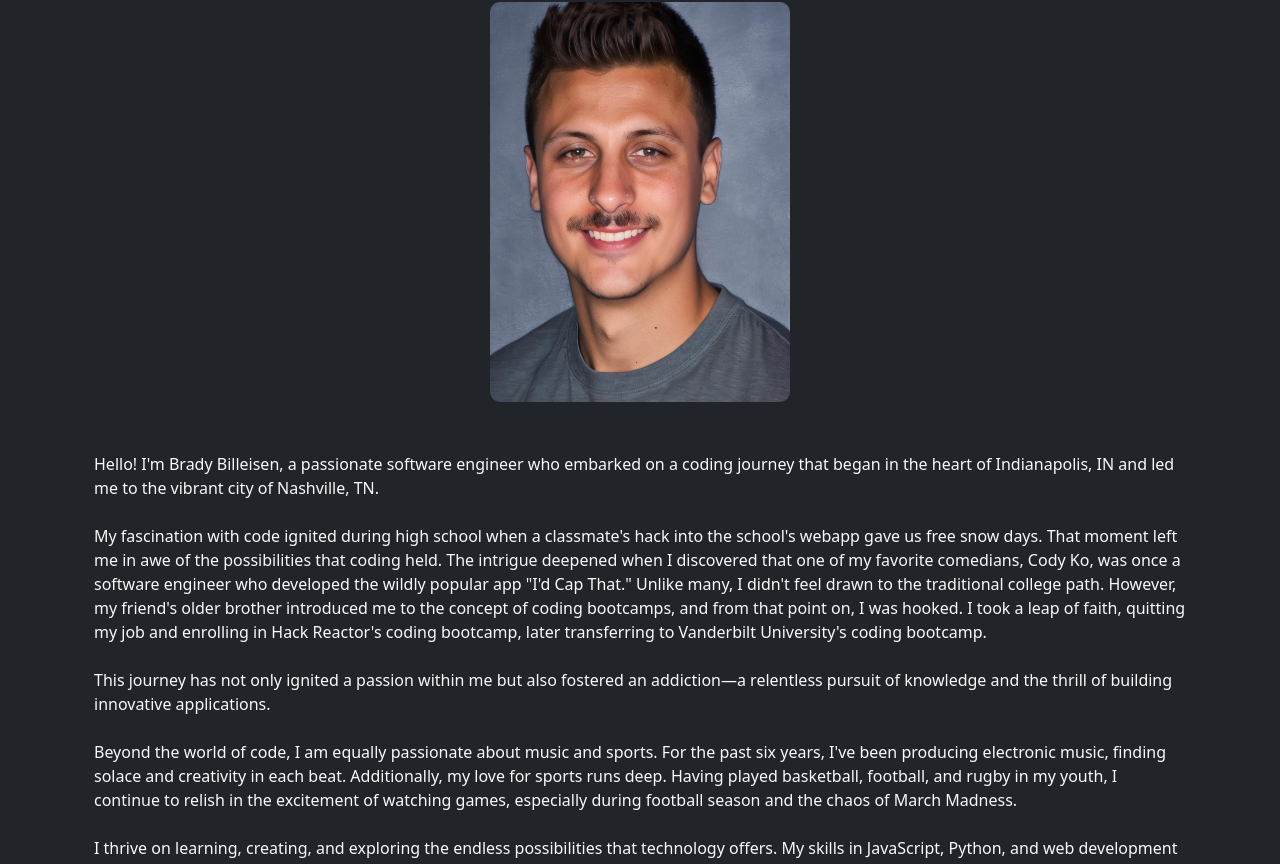
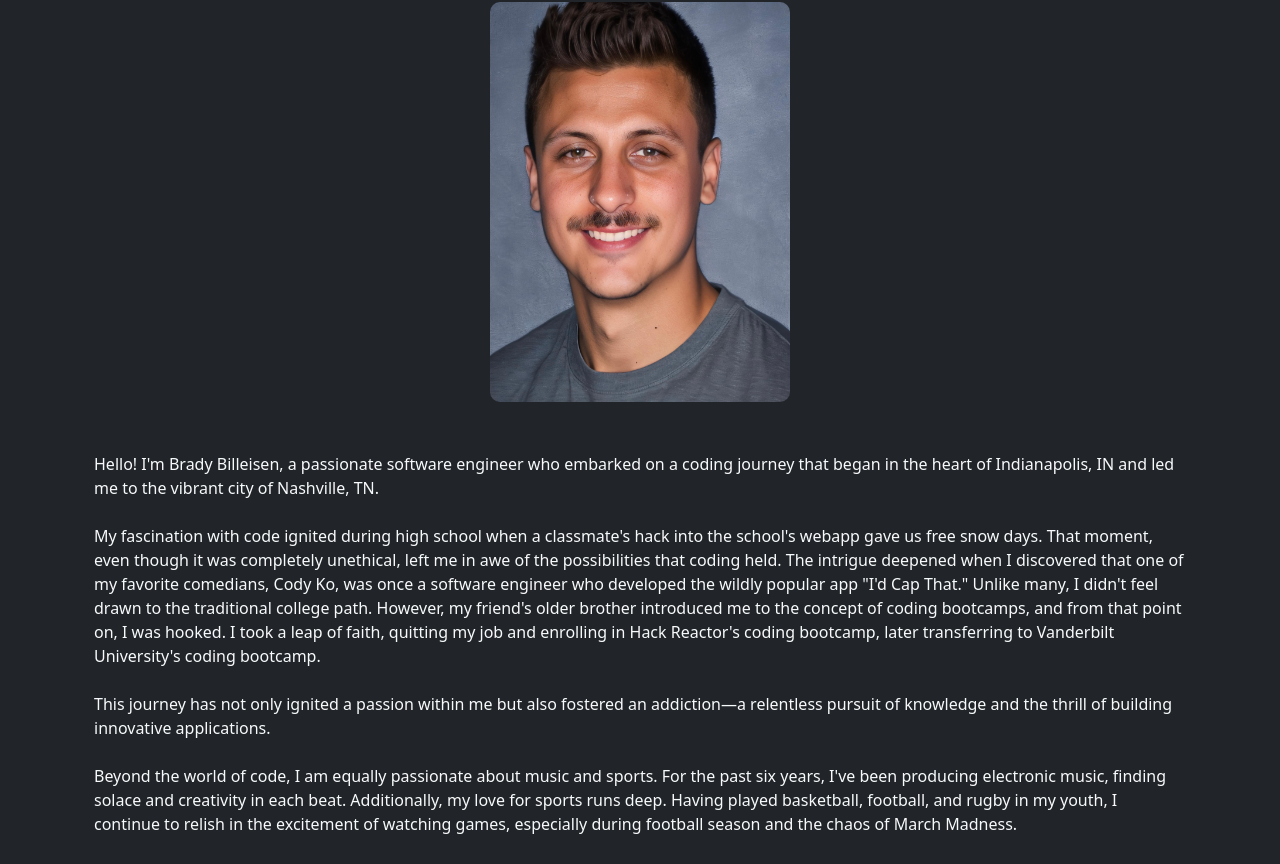
Before and after one commit to brady-billeisen/react-portfolio, a React (Vite) app: page /about in a window 1280 px wide. Shown: the part 238-1102 px from the top of the page. Built offline with nearby package versions, Linux system fonts and the light colour scheme.

Commit message:
made some small changes to the transitions, and cleaned up my code a bit

```diff
--- a/src/App.css
+++ b/src/App.css
@@ -62,14 +62,16 @@
 
 #home-captions {
   background-color: black;
-  opacity: 0.8;
+  opacity: 0.9;
   visibility: hidden;
+  border-radius: 15px;
   transition: transform 0.5s;
   transform: translateY(100%);
 }
 
 .carousel:hover #home-captions{
   visibility: visible;
+  border-radius: 15px;
   transform: translateY(0);
 }
 
@@ -158,7 +160,7 @@
 
 .fade-in {
   opacity: 0;
-  animation: fadeIn 2s ease-in-out forwards;
+  animation: fadeIn 1s ease-in-out forwards;
 }
 
 
--- a/src/pages/About.jsx
+++ b/src/pages/About.jsx
@@ -13,19 +13,36 @@ function About() {
         </Container>
         <Container className='text-light fade-in'>
           <p className='about-me mb-4'>
-          Hello! I'm Brady Billeisen, a passionate software engineer who embarked on a coding journey that began in the heart of Indianapolis, IN and led me to the vibrant city of Nashville, TN.
+          Hello! I'm Brady Billeisen, a passionate software engineer who embarked on a coding journey that began in the
+          heart of Indianapolis, IN and led me to the vibrant city of Nashville, TN.
           </p>
           <p className='about-me mb-4'>
-          My fascination with code ignited during high school when a classmate's hack into the school's webapp gave us free snow days. That moment left me in awe of the possibilities that coding held. The intrigue deepened when I discovered that one of my favorite comedians, Cody Ko, was once a software engineer who developed the wildly popular app "I'd Cap That." Unlike many, I didn't feel drawn to the traditional college path. However, my friend's older brother introduced me to the concept of coding bootcamps, and from that point on, I was hooked. I took a leap of faith, quitting my job and enrolling in Hack Reactor's coding bootcamp, later transferring to Vanderbilt University's coding bootcamp.
+          My fascination with code ignited during high school when a classmate's hack into the school's
+          webapp gave us free snow days. That moment, even though it was completely unethical,
+          left me in awe of the possibilities that coding held. The intrigue deepened when I discovered that one of my favorite comedians,
+          Cody Ko, was once a software engineer who developed the wildly popular app "I'd Cap That."
+          Unlike many, I didn't feel drawn to the traditional college path. However, my friend's older brother
+          introduced me to the concept of coding bootcamps, and from that point on, I was hooked.
+          I took a leap of faith, quitting my job and enrolling in Hack Reactor's coding bootcamp,
+          later transferring to Vanderbilt University's coding bootcamp.
           </p>
           <p className='about-me mb-4'>
-          This journey has not only ignited a passion within me but also fostered an addiction—a relentless pursuit of knowledge and the thrill of building innovative applications.
+          This journey has not only ignited a passion within me but also fostered an addiction—a relentless pursuit of knowledge
+          and the thrill of building innovative applications.
           </p>
           <p className='about-me mb-4'>
-          Beyond the world of code, I am equally passionate about music and sports. For the past six years, I've been producing electronic music, finding solace and creativity in each beat. Additionally, my love for sports runs deep. Having played basketball, football, and rugby in my youth, I continue to relish in the excitement of watching games, especially during football season and the chaos of March Madness.
+          Beyond the world of code, I am equally passionate about music and sports. For the past six years,
+          I've been producing electronic music, finding solace and creativity in each beat.
+          Additionally, my love for sports runs deep. Having played basketball, football, and rugby in my youth,
+          I continue to relish in the excitement of watching games, especially during football season and the chaos of March Madness.
           </p>
           <p className='about-me mb-2'>
-          I thrive on learning, creating, and exploring the endless possibilities that technology offers. My skills in JavaScript, Python, and web development technologies, coupled with hands-on experience in Django, React, and Node.js, are the tools I wield as I embark on my journey as a software engineer. My adaptability, problem-solving mindset, and creative spirit drive me to excel in this ever-evolving field. I am eager to contribute my skills and creativity to a dynamic software engineering team, pushing boundaries and shaping the future of technology.
+          I thrive on learning, creating, and exploring the endless possibilities that technology offers.
+          My skills in JavaScript, Python, and web development technologies, coupled with hands-on experience in Django,
+          React, and Node.js, are the tools I wield as I embark on my journey as a software engineer.
+          My adaptability, problem-solving mindset, and creative spirit drive me to excel in this ever-evolving field.
+          I am eager to contribute my skills and creativity to a dynamic software engineering team, pushing boundaries
+          and shaping the future of technology.
           </p>
           <p className='about-me mt-4 mb-5'>
           Feel free to reach out to me through my contact page. Let's connect and explore the exciting possibilities that lie ahead!
```
Also changed, not shown: src/pages/Home.jsx (+10 -3 lines), 1 other file (tests, documents, lock files or other folders).
